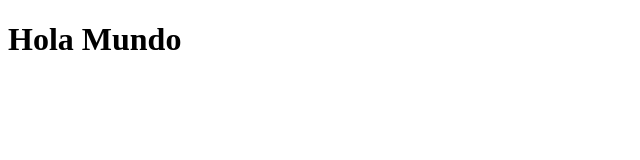
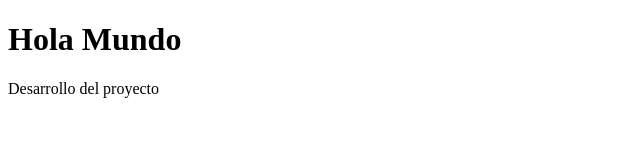
Before and after one commit to snavcas/Proyecto-Inicial, a plain HTML site: page index.html in a window 1280 px wide. Shown: the whole page, without its empty margins (0-640 px from the left). Drawn offline with Linux system fonts and the light colour scheme.

Commit message:
Update index.html

```diff
--- a/index.html
+++ b/index.html
@@ -8,5 +8,6 @@
 </head>
 <body>
 <h1>Hola Mundo</h1>
+    <p> Desarrollo del proyecto </p>
 </body>
 </html>
```
